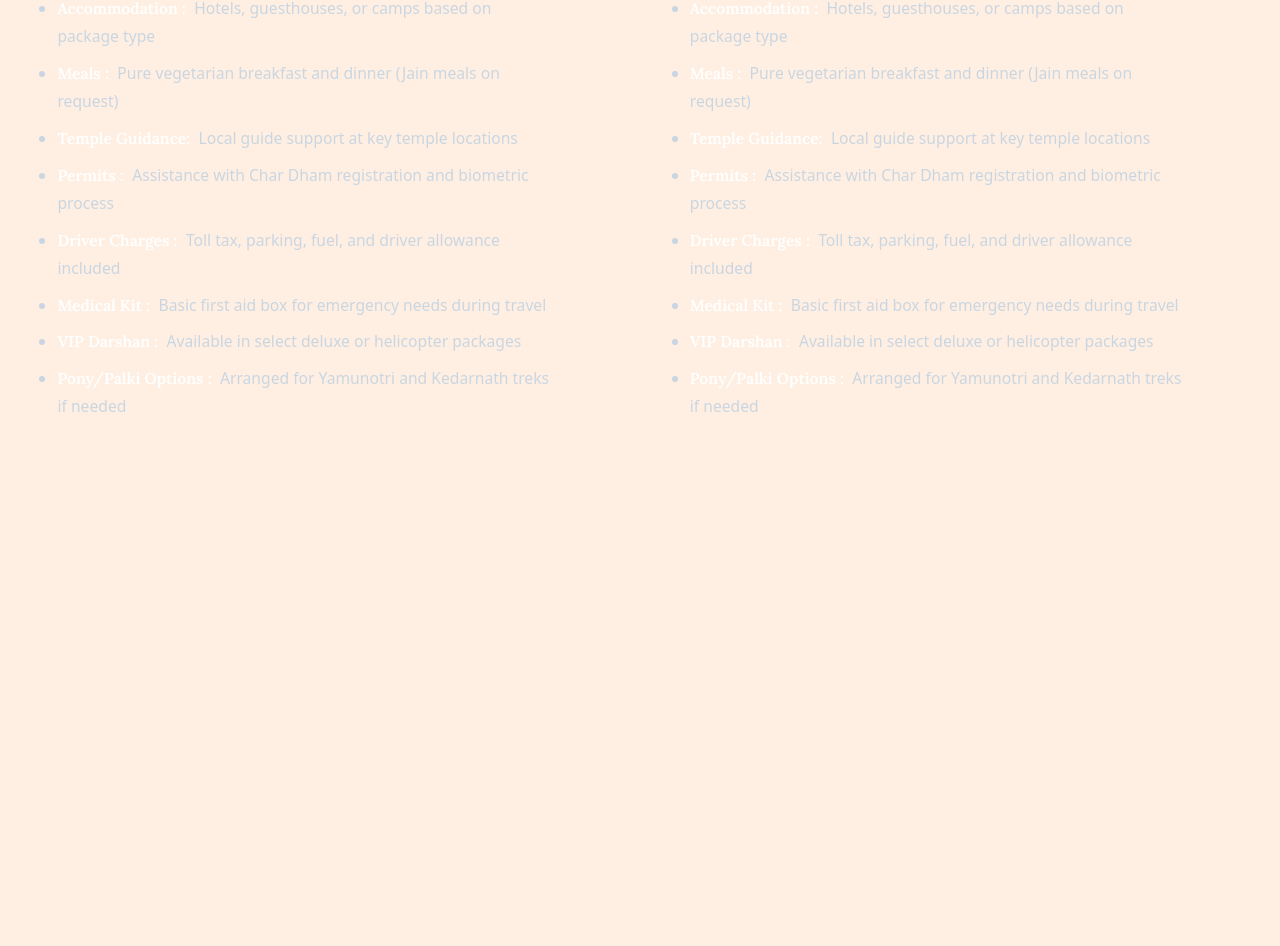
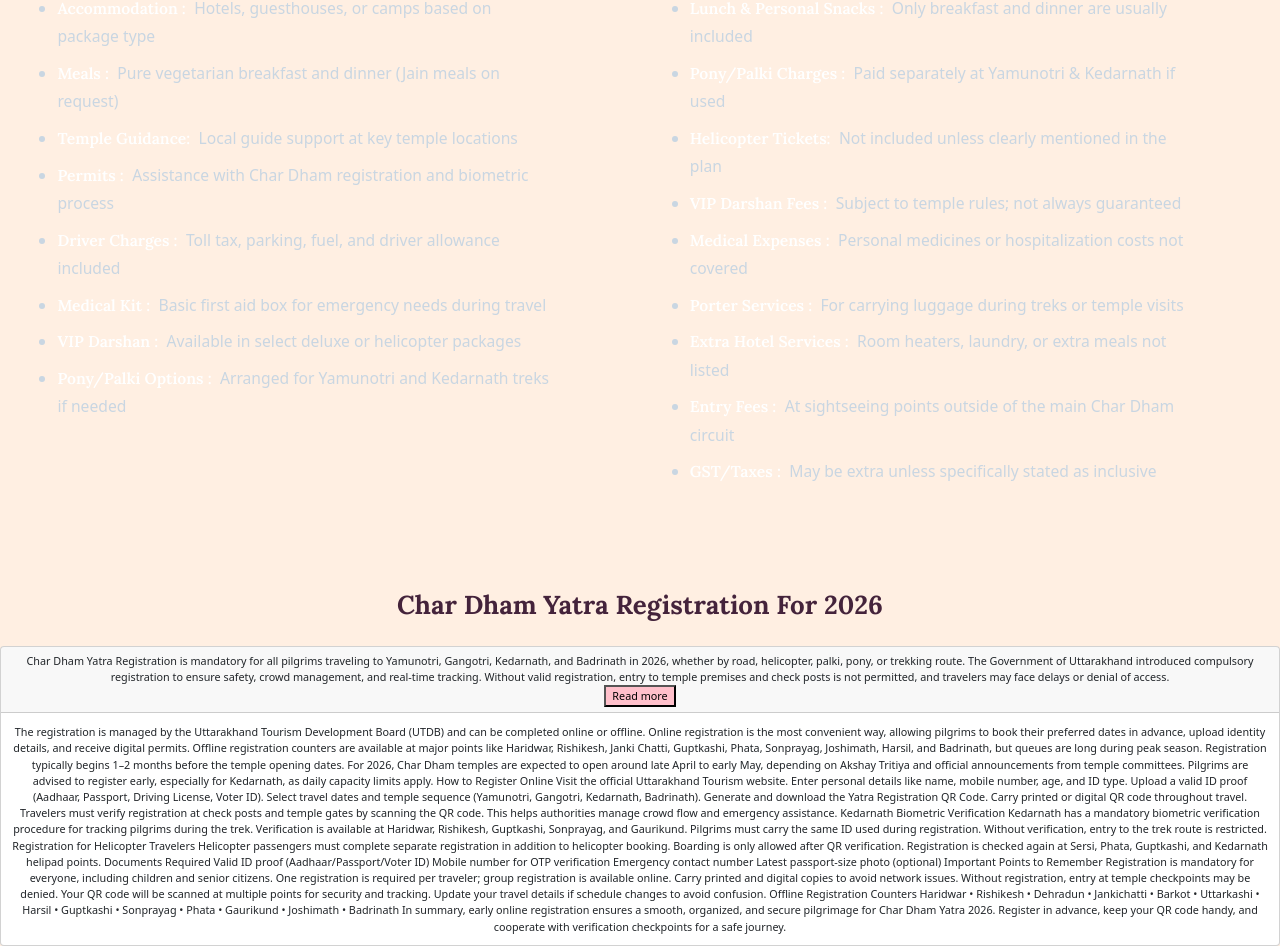
Before and after one commit to Sarita595k/Char_Dham_Frontend, a React (Vite) app: page / in a window 1280 px wide. Shown: the part 4179-5125 px from the top of the page. Before the commit the page ends 4639 px from the top, so only its background shows below. Built offline with nearby package versions, Linux system fonts and the light colour scheme.

Commit message:
chardham yatra section created

```diff
--- /dev/null
+++ b/src/Components/CharDhamReg.jsx
@@ -0,0 +1,65 @@
+import Accordion from 'react-bootstrap/Accordion';
+import Card from 'react-bootstrap/Card';
+import { SubHeading } from './SubHeading'
+import RegistrationBtn from './RegistrationBtn';
+
+const CharDhamReg = () => {
+    return (
+        <div>
+            <SubHeading subHeading={"Char Dham Yatra Registration for 2026"} />
+            <Accordion defaultActiveKey="0">
+                <Card>
+                    <Card.Header>
+                        Char Dham Yatra Registration is mandatory for all pilgrims traveling to Yamunotri, Gangotri, Kedarnath, and Badrinath in 2026, whether by road, helicopter, palki, pony, or trekking route. The Government of Uttarakhand introduced compulsory registration to ensure safety, crowd management, and real-time tracking. Without valid registration, entry to temple premises and check posts is not permitted, and travelers may face delays or denial of access. <br />
+                        <RegistrationBtn eventKey="0">Read more</RegistrationBtn>
+                    </Card.Header>
+                    <Accordion.Collapse eventKey="0">
+                        <Card.Body>The registration is managed by the Uttarakhand Tourism Development Board (UTDB) and can be completed online or offline. Online registration is the most convenient way, allowing pilgrims to book their preferred dates in advance, upload identity details, and receive digital permits. Offline registration counters are available at major points like Haridwar, Rishikesh, Janki Chatti, Guptkashi, Phata, Sonprayag, Joshimath, Harsil, and Badrinath, but queues are long during peak season.
+
+                            Registration typically begins 1–2 months before the temple opening dates. For 2026, Char Dham temples are expected to open around late April to early May, depending on Akshay Tritiya and official announcements from temple committees. Pilgrims are advised to register early, especially for Kedarnath, as daily capacity limits apply.
+
+                            How to Register Online
+
+                            Visit the official Uttarakhand Tourism website.
+                            Enter personal details like name, mobile number, age, and ID type.
+                            Upload a valid ID proof (Aadhaar, Passport, Driving License, Voter ID).
+                            Select travel dates and temple sequence (Yamunotri, Gangotri, Kedarnath, Badrinath).
+                            Generate and download the Yatra Registration QR Code.
+                            Carry printed or digital QR code throughout travel.
+                            Travelers must verify registration at check posts and temple gates by scanning the QR code. This helps authorities manage crowd flow and emergency assistance.
+
+                            Kedarnath Biometric Verification
+
+                            Kedarnath has a mandatory biometric verification procedure for tracking pilgrims during the trek. Verification is available at Haridwar, Rishikesh, Guptkashi, Sonprayag, and Gaurikund. Pilgrims must carry the same ID used during registration. Without verification, entry to the trek route is restricted.
+
+                            Registration for Helicopter Travelers
+
+                            Helicopter passengers must complete separate registration in addition to helicopter booking. Boarding is only allowed after QR verification. Registration is checked again at Sersi, Phata, Guptkashi, and Kedarnath helipad points.
+
+                            Documents Required
+
+                            Valid ID proof (Aadhaar/Passport/Voter ID)
+                            Mobile number for OTP verification
+                            Emergency contact number
+                            Latest passport-size photo (optional)
+                            Important Points to Remember
+
+                            Registration is mandatory for everyone, including children and senior citizens.
+                            One registration is required per traveler; group registration is available online.
+                            Carry printed and digital copies to avoid network issues.
+                            Without registration, entry at temple checkpoints may be denied.
+                            Your QR code will be scanned at multiple points for security and tracking.
+                            Update your travel details if schedule changes to avoid confusion.
+                            Offline Registration Counters
+
+                            Haridwar • Rishikesh • Dehradun • Jankichatti • Barkot • Uttarkashi • Harsil • Guptkashi • Sonprayag • Phata • Gaurikund • Joshimath • Badrinath
+
+                            In summary, early online registration ensures a smooth, organized, and secure pilgrimage for Char Dham Yatra 2026. Register in advance, keep your QR code handy, and cooperate with verification checkpoints for a safe journey.</Card.Body>
+                    </Accordion.Collapse>
+                </Card>
+            </Accordion>
+        </div>
+    )
+}
+
+export default CharDhamReg
--- a/src/Components/Excluded.jsx
+++ b/src/Components/Excluded.jsx
@@ -7,6 +7,10 @@ padding:2rem 0;
 margin:.9rem;
 // border:1px solid rgba(255,255,255,0.15);
 text-align:left;
+
+@media (max-width:780px){
+width:100%;
+}
 `
 
 const ListCont = styled.div`
@@ -43,15 +47,16 @@ const Excluded = () => {
             }} />
             <ListCont>
                 <Ul>
-                    <Li><Span>Transportation :</Span>Private SUV, tempo traveller, or helicopter(in premium plans)</Li>
-                    <Li><Span>Accommodation :</Span> Hotels, guesthouses, or camps based on package type</Li>
-                    <Li><Span>Meals :</Span> Pure vegetarian breakfast and dinner (Jain meals on request)</Li>
-                    <Li><Span>Temple Guidance:</Span> Local guide support at key temple locations</Li>
-                    <Li><Span>Permits :</Span> Assistance with Char Dham registration and biometric process</Li>
-                    <Li><Span>Driver Charges :</Span> Toll tax, parking, fuel, and driver allowance included</Li>
-                    <Li><Span>Medical Kit :</Span> Basic first aid box for emergency needs during travel</Li>
-                    <Li><Span>VIP Darshan :</Span> Available in select deluxe or helicopter packages</Li>
-                    <Li><Span>Pony/Palki Options :</Span> Arranged for Yamunotri and Kedarnath treks if needed</Li>
+                    <Li><Span>Air/Rail Tickets :</Span> Travel to/from the starting point (Haridwar/Dehradun/Delhi)</Li>
+                    <Li><Span>Lunch & Personal Snacks :</Span> Only breakfast and dinner are usually included</Li>
+                    <Li><Span>Pony/Palki Charges :</Span> Paid separately at Yamunotri & Kedarnath if used</Li>
+                    <Li><Span>Helicopter Tickets:</Span> Not included unless clearly mentioned in the plan</Li>
+                    <Li><Span>VIP Darshan Fees :</Span> Subject to temple rules; not always guaranteed</Li>
+                    <Li><Span>Medical Expenses :</Span>  Personal medicines or hospitalization costs not covered</Li>
+                    <Li><Span>Porter Services :</Span> For carrying luggage during treks or temple visits</Li>
+                    <Li><Span>Extra Hotel Services :</Span> Room heaters, laundry, or extra meals not listed</Li>
+                    <Li><Span>Entry Fees :</Span> At sightseeing points outside of the main Char Dham circuit</Li>
+                    <Li><Span>GST/Taxes :</Span> May be extra unless specifically stated as inclusive</Li>
                 </Ul>
             </ListCont>
         </Div>
--- a/src/Components/Included.jsx
+++ b/src/Components/Included.jsx
@@ -7,6 +7,10 @@ padding:2rem 0;
 margin:.9rem;
 // border:1px solid rgba(255,255,255,0.15);
 text-align:left;
+
+@media (max-width:780px){
+width:100%;
+}
 `
 
 const ListCont = styled.div`
--- /dev/null
+++ b/src/Components/RegistrationBtn.jsx
@@ -0,0 +1,18 @@
+import { useAccordionButton } from "react-bootstrap";
+const RegistrationBtn = ({ children, eventKey }) => {
+    const decoratedOnClick = useAccordionButton(eventKey, () =>
+        console.log('totally custom!'),
+    );
+
+    return (
+        <button
+            type="button"
+            style={{ backgroundColor: 'pink' }}
+            onClick={decoratedOnClick}
+        >
+            {children}
+        </button>
+    );
+}
+
+export default RegistrationBtn;
--- a/src/Pages/LandingPage.jsx
+++ b/src/Pages/LandingPage.jsx
@@ -7,6 +7,7 @@ import { Heading } from "../Components/Heading"
 import WhoweAre from "../Components/WhoweAre"
 import CharDhamAtGlance from "../Components/CharDhamAtGlance"
 import PackageDetails from "../Components/PackageDetails"
+import CharDhamReg from "../Components/CharDhamReg"
 
 const Div = styled.div`
 text-align:center;
@@ -24,6 +25,7 @@ export const LandingPage = () => {
             <Heading heading={"our packages"} />
             <CardComponent />
             <PackageDetails />
+            <CharDhamReg />
         </Div>
     )
 }
```
